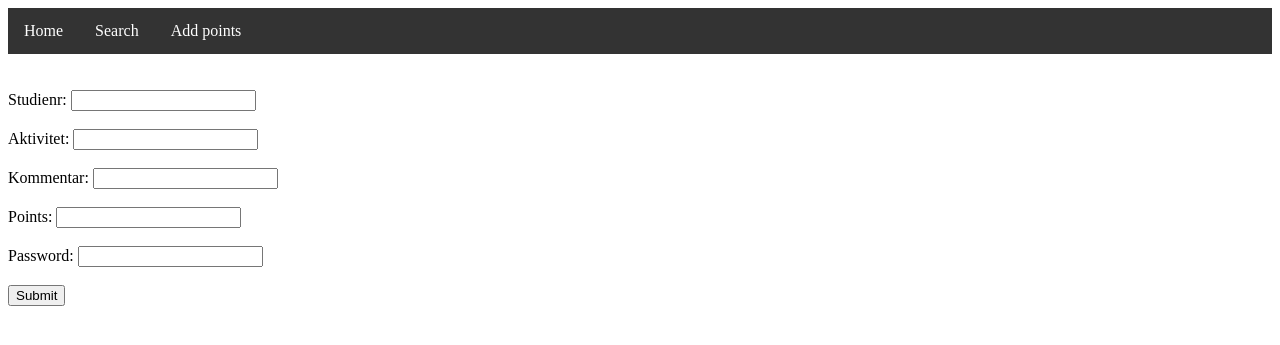
After one commit to luca2618/SMPOINT, a PHP site: page /addpoint.php in a window 1280 px wide. The commit adds this page. Shown: the top 345 px of the page. Run offline with PHP 8.4, Linux system fonts and the light colour scheme.

Commit message:
routing fixed and working

```diff
--- a/404.php
+++ b/404.php
@@ -1,3 +1,3 @@
 <?php
 
-echo("cant find this page");
+echo("Error 404, cant find this page");
--- a/passpoint.php
+++ b/addpoint.php
@@ -1,4 +1,16 @@
+<head>
+        <link rel="stylesheet" href="./style/Stylesheet.css">
+        <meta charset="UTF-8">
+        <meta name="viewport" content="width=device-width, initial-scale=1.0">
+        <title>Home</title>
+        <script src="https://ajax.googleapis.com/ajax/libs/jquery/3.5.1/jquery.min.js" defer></script> <!-- Tilføjer javascript-library "jqeury" -->
+</head>
 
+
+
+<?php
+include("./navbar/Navbar.php"); // Indkluderer navbar.
+?>
 
 <form action="" method="post">
   <label for="fname">Studienr:</label>
@@ -24,7 +36,6 @@ include("user_class.php");
 include("db_connect.php");
 
 if (isset($_POST['password'])){
-
     $pass_hash = hash('md5',$_POST['password']);
     console_log($pass_hash);
     //compare hash with password
@@ -42,6 +53,10 @@ if (isset($_POST['password'])){
         $kommentar = $_POST['kommentar'];
 
         $user = new bruger($studienr);
+        $points = trim($points);
+        if (! (is_numeric($points))){
+            exit("Error:non integer point value!");
+        }
 
         //checker om brugeren er fremmødt til studierådsmøde
         if (strcasecmp($aktivitet, "studierådsmøde") == 0){
--- /dev/null
+++ b/navbar/Navbar.css
@@ -0,0 +1,33 @@
+/* Styling af navbaren, så den ligger øverst på hjemmesiden. */
+
+ul.navbar {
+    list-style-type: none;
+    margin: 0;
+    padding: 0;
+    overflow: hidden;
+    background-color: #333;
+    position: -webkit-sticky; /*til Safari*/
+    position: sticky;
+    top: 5px;
+    z-index: 5;
+}
+
+li.nav-item {
+    float: left;
+}
+
+li a.navbar-link {
+    display: block;
+    color: white;
+    text-align: center;
+    padding: 14px 16px;
+    text-decoration: none;
+}
+
+li a.navbar-link:hover {
+    background-color: #195473;
+}
+
+.active {
+    background-color: #0a9eda;
+}
--- /dev/null
+++ b/navbar/Navbar.js
@@ -0,0 +1,10 @@
+// Den side man er inde på, lyser grønt på nav-baren.
+
+$(document).ready(function() {
+	$(".navbar-link[href]").each(function(index) {
+
+		if(this.href == window.location.href) {
+			$(this).addClass("active"); // Tilføjer en "active" klasse til element.
+		}
+	});
+});
--- /dev/null
+++ b/navbar/Navbar.php
@@ -0,0 +1,21 @@
+<html>
+    <head>
+        <link rel="stylesheet" href="./navbar/Navbar.css"> <!-- Stylesheet -->
+        <script src="./navbar/Navbar.js" defer></script> <!-- Kører javascript efter dette script. -->
+    </head>
+        <!-- Liste med elementer i navbaren. -->
+        <ul class="navbar">
+            <li class="nav-item">
+                <a class="navbar-link" href="./">Home</a>
+            </li>
+            <li class="nav-item">
+                <a class="navbar-link" href="./search">Search</a>
+            </li>
+            <li class="nav-item">
+                <a class="navbar-link" href="./addpoint">Add points</a>
+            </li>
+        </ul>
+
+    </body>
+    <br></br>
+</html>
--- a/sql/Createdb.sql
+++ b/sql/Createdb.sql
@@ -17,7 +17,7 @@ CREATE TABLE `users`(
 );
 
 CREATE TABLE `card_data`(
-    `entry_nr` INT NOT NULL AUTO_INCREMENT PRIMARY KEY,
+    `entry_id` INT NOT NULL AUTO_INCREMENT PRIMARY KEY,
     `card_id` VARCHAR(255) NOT NULL,
     `studienr` VARCHAR(255) NOT NULL
 );
--- /dev/null
+++ b/style/Stylesheet.css
@@ -0,0 +1,18 @@
+/* Stylesheet som gælder på hele hjemmesiden. */
+
+
+table {
+  font-family: arial, sans-serif;
+  border-collapse: collapse;
+  width: 100%;
+}
+
+td, th {
+  border: 1px solid #dddddd;
+  text-align: left;
+  padding: 8px;
+}
+
+tr:nth-child(even) {
+  background-color: #dddddd;
+}
--- a/user_class.php
+++ b/user_class.php
@@ -12,7 +12,11 @@ class bruger {
     // Klassens constructor.
     function __construct($studienr) {
         include("db_connect.php"); // Forbinder til databasen.
+
         $this->studienr = $studienr;
+        if (!$this->studienr_exists()){
+            exit("Ikke konstitueret medlem");
+        }
         $sqli = "SELECT * FROM `users` WHERE studienr=('$studienr')";
         $result = mysqli_query($db, $sqli);
         $data= mysqli_fetch_array($result);
@@ -26,17 +30,16 @@ class bruger {
 
     //tilføjer point til brugeren
     function addpoint($points, $aktivitet, $kommentar) {
-        if (!(is_int($this->point))){
-            exit("Error:non integer point value!");
+
+        if (!$this->studienr_exists()){
+            exit("Ikke konstitueret medlem");
         }
 
 
         // Forbinder til databasen.
         include("db_connect.php");
 
-        $this->point = $this->point+$points;
-        $sqli = "UPDATE `users` SET point=('$this->point') WHERE studienr=('$this->studienr')";
-        $result = mysqli_query($db, $sqli);
+
         $dato = date('d/m/Y');
 
         //tilføjer aktivitet til brugeren
@@ -44,67 +47,25 @@ class bruger {
         VALUES ('$aktivitet', '$points', '$kommentar' , '$dato')";
         $result = mysqli_query($db, $insertSQL);
 
-        if(!$result){
-            $tableSQL = "CREATE TABLE `$this->studienr`(
-                `point_id` INT NOT NULL AUTO_INCREMENT PRIMARY KEY,
-                `aktivitet` VARCHAR(255) NOT NULL,
-                `point` VARCHAR(255) NOT NULL,
-                `kommentar` VARCHAR(255) NOT NULL,
-                `dato` VARCHAR(255) NOT NULL
-            );";
-            $result = mysqli_query($db, $tableSQL);
-            $result = mysqli_query($db, $insertSQL);
-            console_log($db -> error);
-        }
+        $this->update();
     }
 
     //Checker om brugeren har fremmødt
     function fremmødt() {
         include("db_connect.php"); // Forbinder til databasen.
-
         $dato = date('d/m/Y');
 
         $sqli = "SELECT * FROM `$this->studienr` WHERE (dato=('$dato') AND aktivitet=('studierådsmøde'))";
         $result = mysqli_query($db, $sqli);
-        if(!$result){
-            $tableSQL = "CREATE TABLE `$this->studienr`(
-                `point_id` INT NOT NULL AUTO_INCREMENT PRIMARY KEY,
-                `aktivitet` VARCHAR(255) NOT NULL,
-                `point` VARCHAR(255) NOT NULL,
-                `kommentar` VARCHAR(255) NOT NULL,
-                `dato` VARCHAR(255) NOT NULL
-            );";
-            $result = mysqli_query($db, $tableSQL);
-            console_log($db -> error);
-        }
         $data= mysqli_fetch_array($result);
         console_log($data);
         if ($data == NULL){
             $points = 1;
-            $this->point = $this->point+$points;
-            $sqli = "UPDATE `users` SET point=('$this->point') WHERE studienr=('$this->studienr')";
-            $result = mysqli_query($db, $sqli);
-
             $kommentar = "Fremmødt";
             $aktivitet = "studierådsmøde";
 
-            $insertSQL = "INSERT INTO `$this->studienr` (`aktivitet`, `point`, `kommentar`, `dato`)
-            VALUES ('$aktivitet', '$points', '$kommentar' , '$dato')";
-            $result = mysqli_query($db, $insertSQL);
-
-            if(!$result){
-                $tableSQL = "CREATE TABLE `$this->studienr`(
-                    `point_id` INT NOT NULL AUTO_INCREMENT PRIMARY KEY,
-                    `aktivitet` VARCHAR(255) NOT NULL,
-                    `point` VARCHAR(255) NOT NULL,
-                    `kommentar` VARCHAR(255) NOT NULL,
-                    `dato` VARCHAR(255) NOT NULL
-                );";
-                $result = mysqli_query($db, $tableSQL);
-                $result = mysqli_query($db, $insertSQL);
-                console_log($db -> error);
-            }
-
+            $this->addpoint($points, $aktivitet, $kommentar);
+            $this->update();
             }
     }
 
@@ -121,11 +82,34 @@ class bruger {
         }
         $sqli = "UPDATE `users` SET point=('$this->point') WHERE studienr=('$this->studienr')";
         $result = mysqli_query($db, $sqli);
-
     }
 
+    function studienr_exists(){
+        include("db_connect.php"); // Forbinder til databasen.
+        $sqli = "SELECT * FROM `users` WHERE studienr=('$this->studienr');";
+        $result = mysqli_query($db, $sqli);
+        console_log($this->studienr);
+        console_log($result);
+        console_log($db -> error);
+        if (mysqli_fetch_array($result) == null){
+            return false;
+        }
 
-
+        $sqli = "SELECT * FROM `$this->studienr`";
+        $result = mysqli_query($db, $sqli);
+        if(!$result){
+            $tableSQL = "CREATE TABLE `$this->studienr`(
+                `point_id` INT NOT NULL AUTO_INCREMENT PRIMARY KEY,
+                `aktivitet` VARCHAR(255) NOT NULL,
+                `point` VARCHAR(255) NOT NULL,
+                `kommentar` VARCHAR(255) NOT NULL,
+                `dato` VARCHAR(255) NOT NULL
+            );";
+        $result = mysqli_query($db, $tableSQL);
+        console_log($db -> error);
+    }
+    return true;
+    }
 }
 
 
```
Also changed, not shown: Search.php (renamed from aktiviteter_searcher.php, +22 -18 lines), index.php (deleted, +0 -19 lines), main.php (+15 -1 lines), router.php (added, +63 -0 lines), routes.php (added, +21 -0 lines), .htaccess (added), Nyt tekstdokument.txt (deleted), 1 other file.
